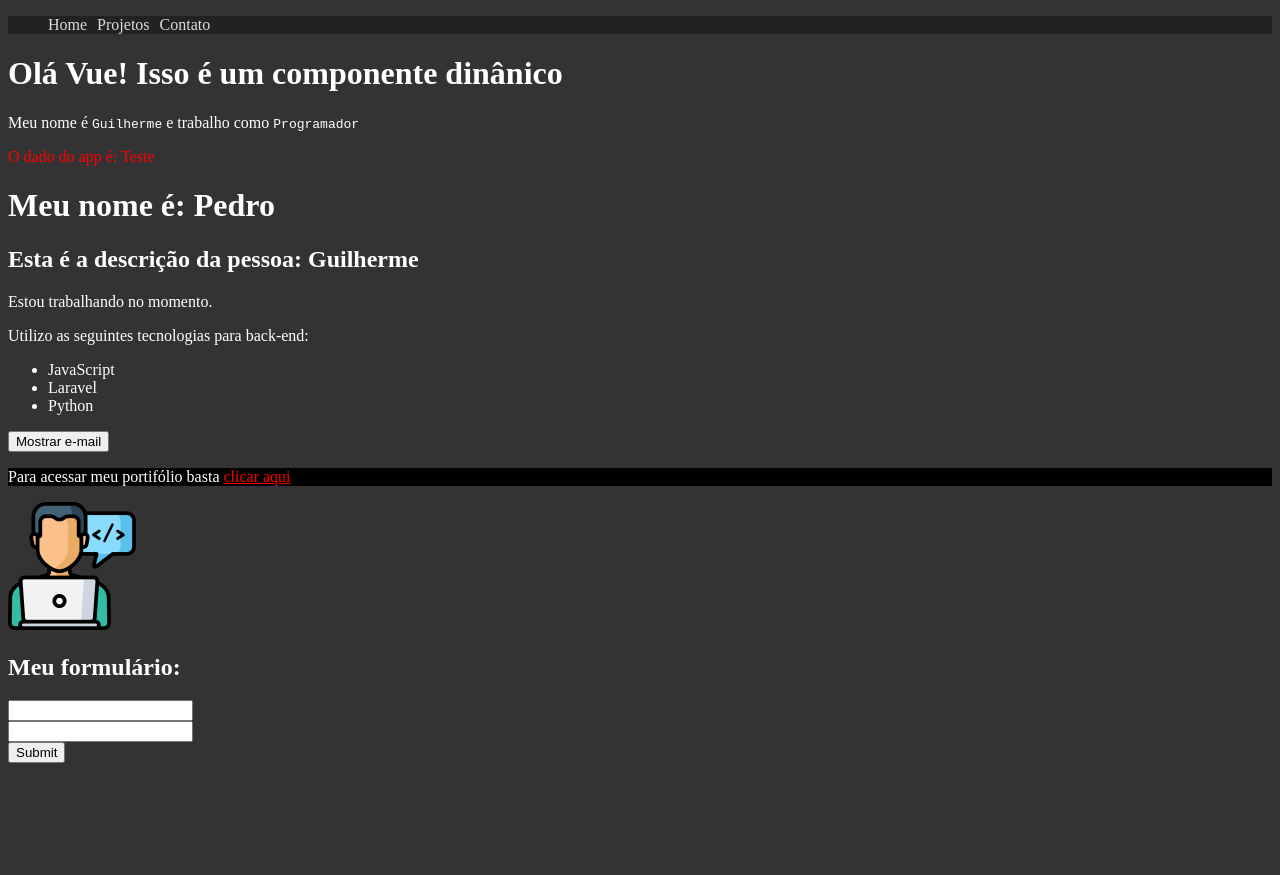
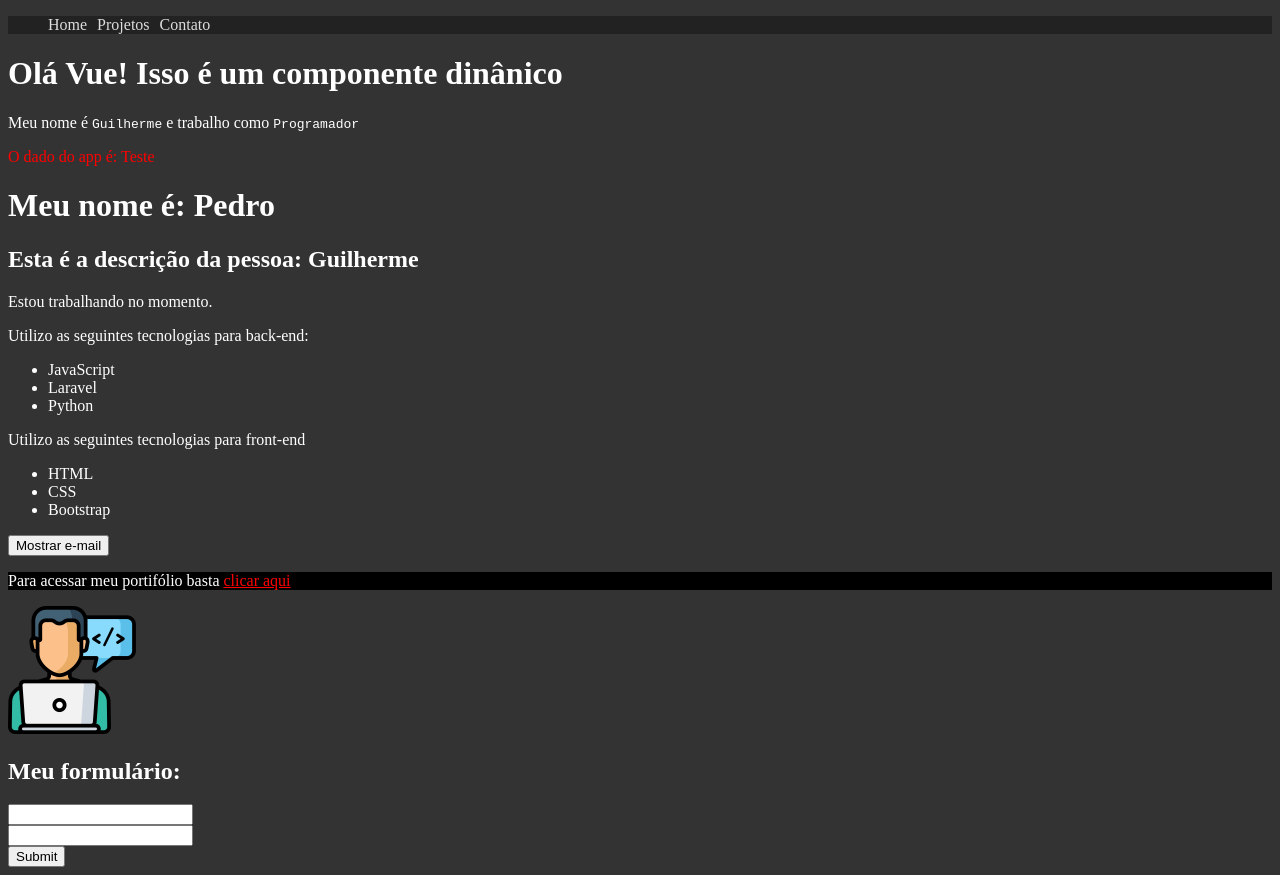
Before and after one commit to ApenasGuil/learning-vue-3, a Vue app: page / in a window 1280 px wide. Before the commit the page ends 800 px from the top, so only its background shows below. Built offline with nearby package versions, Linux system fonts and the light colour scheme.

Commit message:
v-for with objects

```diff
--- a/src/components/Info.vue
+++ b/src/components/Info.vue
@@ -8,6 +8,12 @@
             v-bind:key="index"
         >
             {{ technology }}
+        </li>
+    </ul>
+    <p>Utilizo as seguintes tecnologias para front-end</p>
+    <ul>
+        <li v-for="technology in frontend_technologies" :key="technology.id">
+            {{ technology.language }}
         </li>
     </ul>
     <div>
@@ -36,7 +42,22 @@ export default {
             email: "guilhermemoraes.dev@gmail.com",
             meu_link: "https://www.google.com",
             textoBotao: "Mostrar e-mail",
-            backend_technologies: ["JavaScript", "Laravel", "Python"],
+            backend_technologies: ["JavaScript", "Laravel", "Python"], // array
+            frontend_technologies: [
+                // array de objetos
+                {
+                    id: 1,
+                    language: "HTML",
+                },
+                {
+                    id: 2,
+                    language: "CSS",
+                },
+                {
+                    id: 3,
+                    language: "Bootstrap",
+                },
+            ],
         };
     },
     methods: {
```
